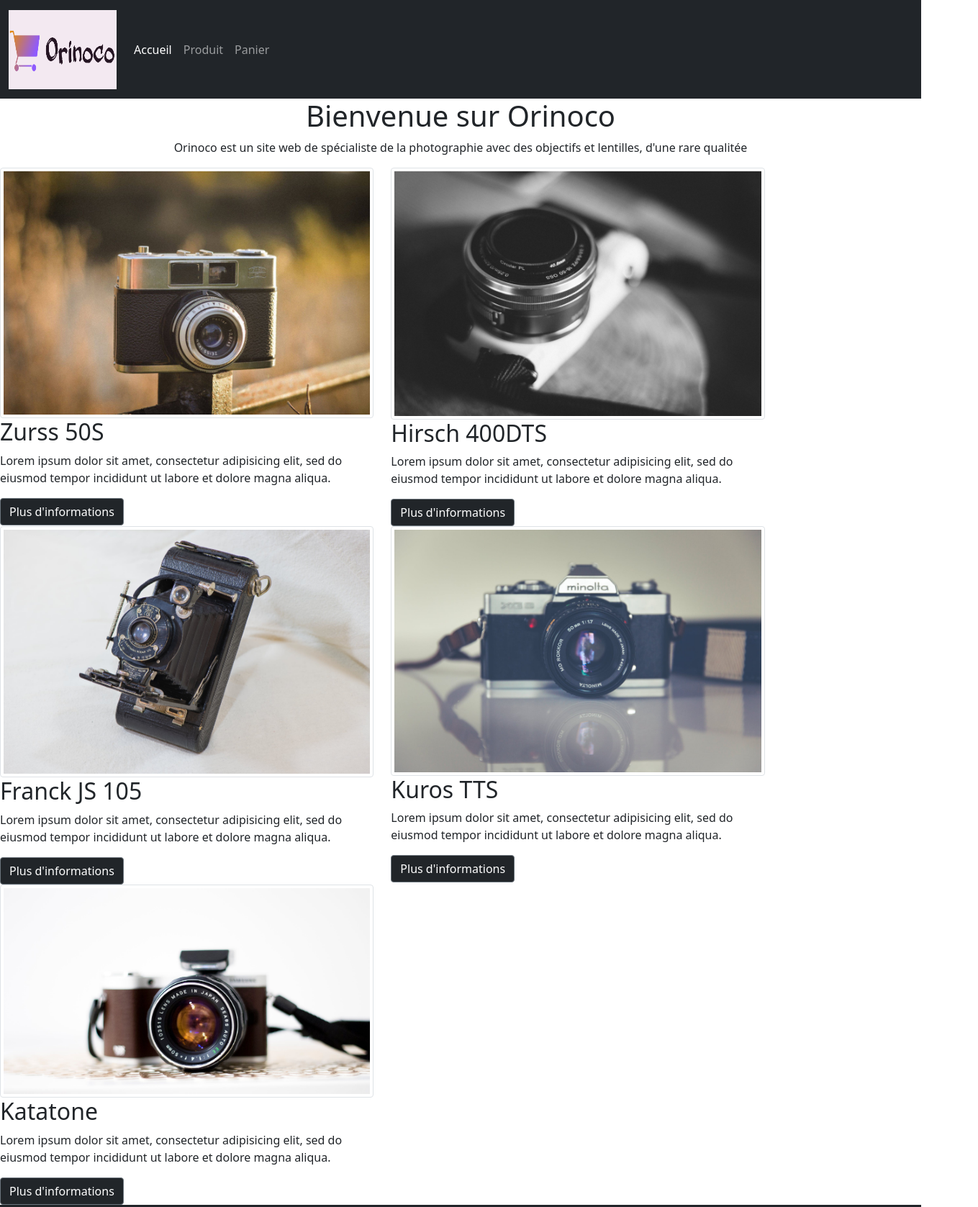
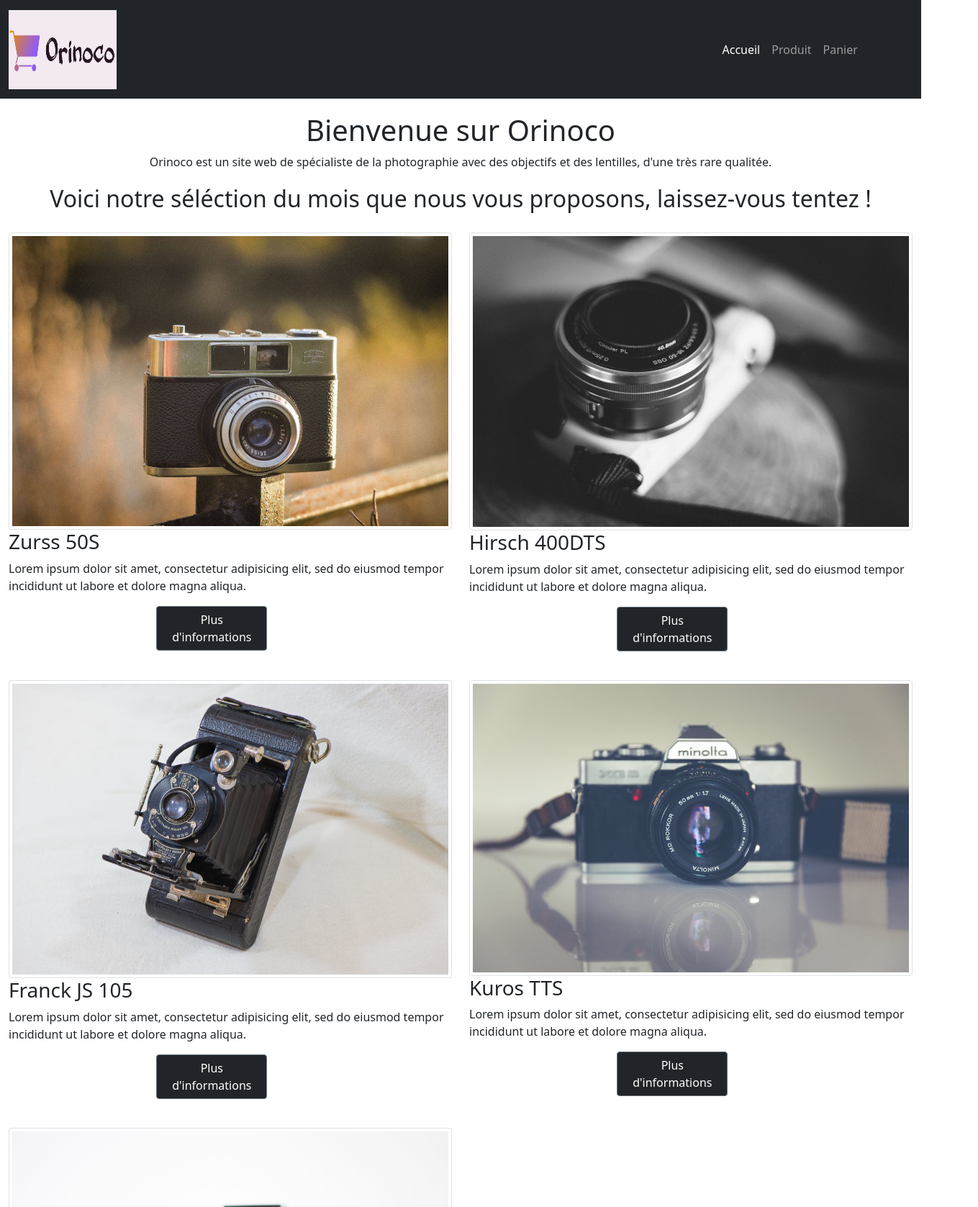
Before and after one commit to MathildeAuclair/Mathilde_Auclair_5_220621, a website: page index.html in a window 1280 px wide. Shown: the top 1677 px of the page at 72% size, 1359 px wide, since content can reach past the window. Drawn offline with nearby package versions, Linux system fonts and the light colour scheme.

Commit message:
Add files via upload

```diff
--- a/index.html
+++ b/index.html
@@ -7,10 +7,11 @@
   <title>Orinoco</title>
   <link href="vendor/fontawesome/css/all.css" rel="stylesheet">
   <link href="https://cdn.jsdelivr.net/npm/bootstrap@5.0.2/dist/css/bootstrap.min.css" rel="stylesheet" integrity="sha384-EVSTQN3/azprG1Anm3QDgpJLIm9Nao0Yz1ztcQTwFspd3yD65VohhpuuCOmLASjC" crossorigin="anonymous">
-  <link rel="stylesheet" href="styles/style.css">
+  <link rel="stylesheet" href="style.css">
 </head>
 
 <body>
+    <header>
       <nav class="navbar navbar-expand-lg col navbar-dark bg-dark">
         <div class="container-fluid">
           <a class="navbar-brand" href="#">
@@ -20,6 +21,7 @@
             <span class="navbar-toggler-icon"></span>
           </button>
           <div class="collapse navbar-collapse" id="navbarNav">
+            <div class="col-md-4 offset-md-9">
             <ul class="navbar-nav">
               <li class="nav-item">
                 <a class="nav-link active" aria-current="page" href="#">Accueil</a>
@@ -32,62 +34,87 @@
               </li>
             </ul>
           </div>
+          </div>
         </div>
       </nav>
+      </header>
 
-    <div class="container-fluid">
+    <main class="container-fluid">
+    <div>
         <div class="row">
             <div class="col-12">
         <h1 class="text-center">Bienvenue sur Orinoco</h1>
-        <p class="text-center">Orinoco est un site web de spécialiste de la photographie avec des objectifs et lentilles, d'une rare qualitée</p>
+        <p class="text-center">Orinoco est un site web de spécialiste de la photographie avec des objectifs et des lentilles, d'une très rare qualitée.</p>
+        <h2 class="text-center">Voici notre séléction du mois que nous vous proposons, laissez-vous tentez !</h2>
         </div>
       </div>
     </div>
 
       <div class="container.fluid">
         <div class="row">
-          <div class="col-5">
+          <div class="col-6">
             <div class="clearfix">
                 <img src="images/vcam_1.jpg" class="img-thumbnail" alt="Image caméra 1">
-                <h2>Zurss 50S</h2>
-                <p>Lorem ipsum dolor sit amet, consectetur adipisicing elit, sed do eiusmod tempor incididunt ut labore et dolore magna aliqua.                </p>
+                <h3>Zurss 50S</h3>
+                <p>Lorem ipsum dolor sit amet, consectetur adipisicing elit, sed do eiusmod tempor incididunt ut labore et dolore magna aliqua.</p>
+                <div class="col-md-3 offset-md-4">
+                <a href="produit.html">
                 <button type="button" class="btn btn-secondary btn-md bg-dark">Plus d'informations</button>
+                </a>
+            </div>
               </div>
           </div>
-          <div class="col-5">
+          <div class="col-6">
             <div class="clearfix">
                 <img src="images/vcam_2.jpg" class="img-thumbnail" alt="Image caméra 2">
-                <h2>Hirsch 400DTS</h2>
-                <p>Lorem ipsum dolor sit amet, consectetur adipisicing elit, sed do eiusmod tempor incididunt ut labore et dolore magna aliqua.                </p>
+                <h3>Hirsch 400DTS</h3>
+                <p>Lorem ipsum dolor sit amet, consectetur adipisicing elit, sed do eiusmod tempor incididunt ut labore et dolore magna aliqua.</p>
+                <div class="col-md-3 offset-md-4">
+                <a href="produit.html">
                 <button type="button" class="btn btn-secondary btn-md bg-dark">Plus d'informations</button>
+                </a>
+            </div>
               </div>
           </div>
-          <div class="col-5">
+          <div class="col-6">
             <div class="clearfix">
                 <img src="images/vcam_3.jpg" class="img-thumbnail" alt="Image caméra 3">
-                <h2>Franck JS 105</h2>
+                <h3>Franck JS 105</h3>
                 <p>Lorem ipsum dolor sit amet, consectetur adipisicing elit, sed do eiusmod tempor incididunt ut labore et dolore magna aliqua.                </p>
+                <div class="col-md-3 offset-md-4">
+                <a href="produit.html">
                 <button type="button" class="btn btn-secondary btn-md bg-dark">Plus d'informations</button>
+                </a>
+            </div>
               </div>
           </div>
-          <div class="col-5">
+          <div class="col-6">
             <div class="clearfix">
                 <img src="images/vcam_4.jpg" class="img-thumbnail" alt="Image caméra 4">
-                <h2>Kuros TTS</h2>
+                <h3>Kuros TTS</h3>
                 <p>Lorem ipsum dolor sit amet, consectetur adipisicing elit, sed do eiusmod tempor incididunt ut labore et dolore magna aliqua.                </p>
+                <div class="col-md-3 offset-md-4">
+                <a href="produit.html">
                 <button type="button" class="btn btn-secondary btn-md bg-dark">Plus d'informations</button>
+                </a>
+            </div>
               </div>
           </div>
-          <div class="col-5">
+          <div class="col-6">
             <div class="clearfix">
                 <img src="images/vcam_5.jpg" class="img-thumbnail" alt="Image caméra 5">
-                <h2>Katatone</h2>
+                <h3>Katatone</h3>
                 <p>Lorem ipsum dolor sit amet, consectetur adipisicing elit, sed do eiusmod tempor incididunt ut labore et dolore magna aliqua.                </p>
+                <div class="col-md-3 offset-md-4">
+                <a href="produit.html">
                 <button type="button" class="btn btn-secondary btn-md bg-dark">Plus d'informations</button>
+                </a>
+            </div>
               </div>
           </div>
         </div>
       </div>
+      </main>
 
       <footer class="bg-dark text-center text-white">
         <!-- Grid container -->
--- /dev/null
+++ b/style.css
@@ -0,0 +1,7 @@
+h1, h2 {
+    margin-top: 20px;
+}
+.clearfix {
+    margin-bottom: 20px;
+    margin-top: 20px;
+}
```
Also changed, not shown: panier.html (+42 -3 lines), produit.html (+44 -2 lines).
